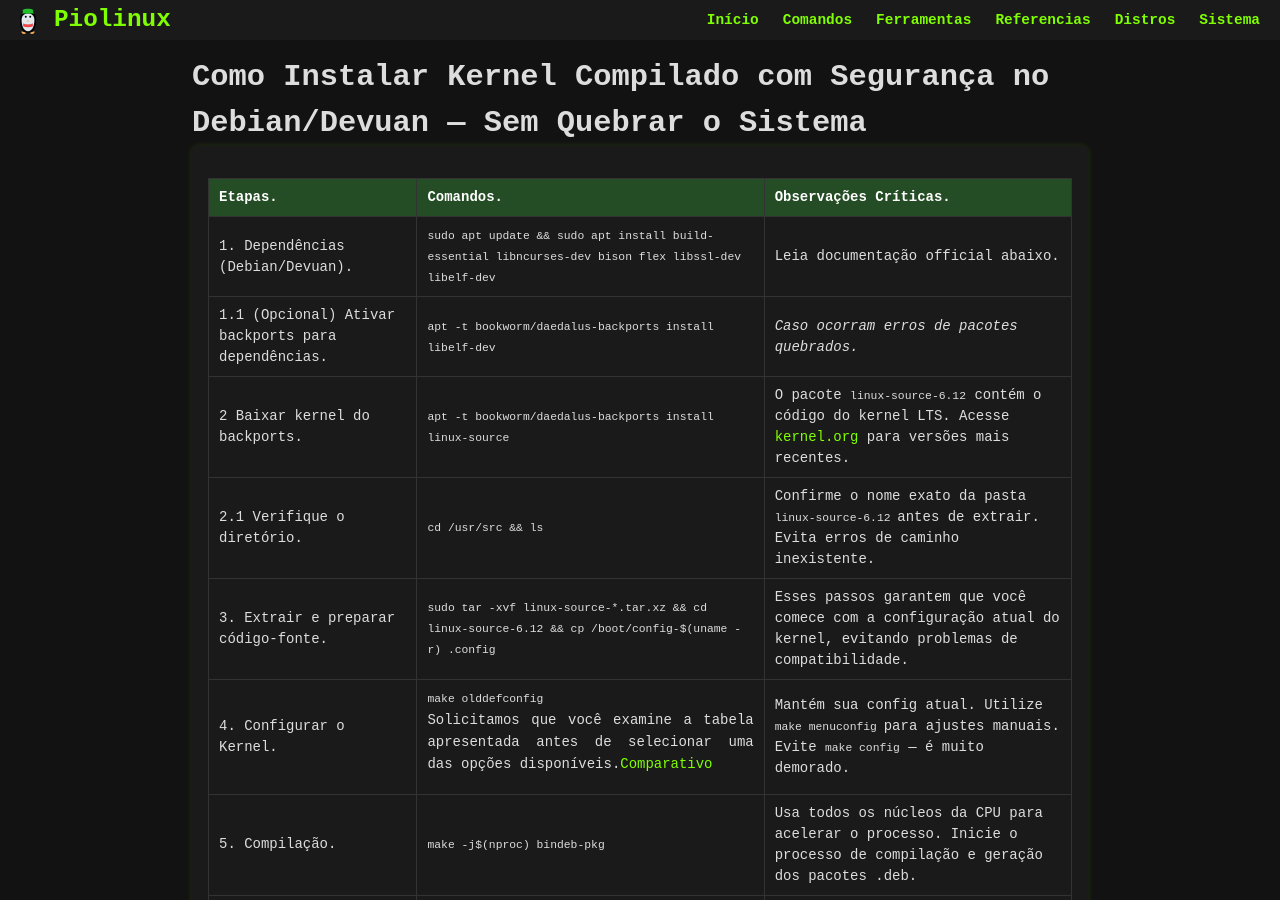
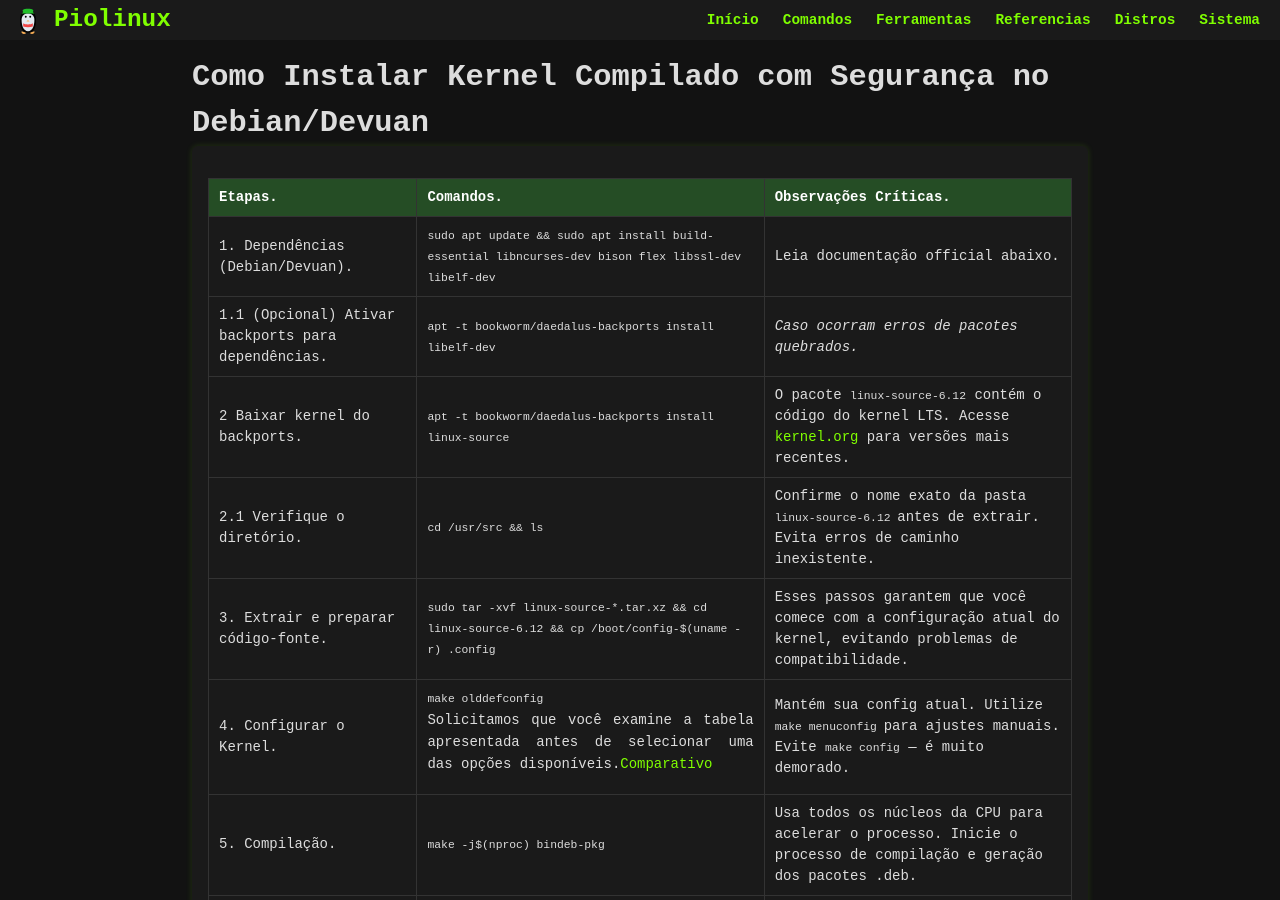
Before and after one commit to Piolinux/piolinux-site, a Jekyll site: the page built from _pages/_kernel/tabela-evergreen-como-compilar-o-kernel-linux.md, in a window 1280 px wide and 900 px high. Built offline with Jekyll 4.4.1, drawn with Linux system fonts in a browser that asks for light colours.

Commit message:
Update tabela-evergreen-como-compilar-o-kernel-linux.md

```diff
--- a/_pages/_kernel/tabela-evergreen-como-compilar-o-kernel-linux.md
+++ b/_pages/_kernel/tabela-evergreen-como-compilar-o-kernel-linux.md
@@ -1,6 +1,6 @@
 ---
 layout: manual-seo
-title: "Como Instalar Kernel Compilado com Segurança no Debian/Devuan — Sem Quebrar o Sistema"
+title: "Como Instalar Kernel Compilado com Segurança no Debian/Devuan"
 description: "Guia passo a passo para compilar kernel Linux e instalar via dpkg usando bindeb-pkg. Método seguro, reversível e compatível com GRUB, DKMS e atualizações."
 permalink: /compilar-kernel/
 tags: [kernel, linux, debian, devuan, dpkg, compile, sysadmin, lts]
```
